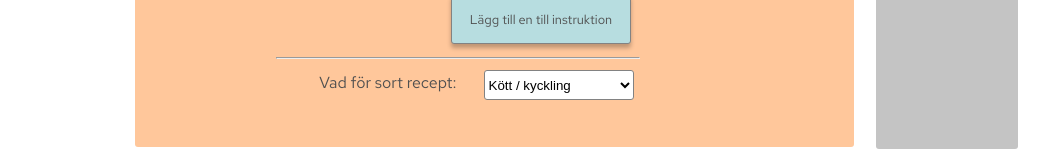
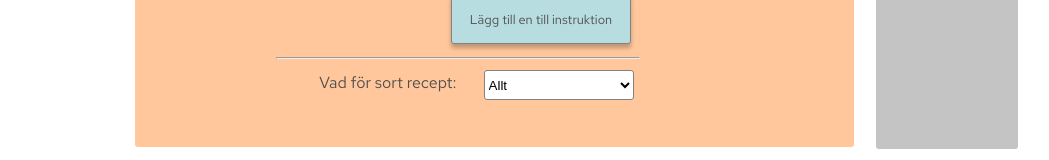
Before and after one commit to RealGobi/Project-X, a React (Create React App) app: page /admin in a window 1280 px wide. Shown: the part 629-789 px from the top of the page, without its empty margins (110-1159 px from the left). Built offline with nearby package versions, Linux system fonts and the light colour scheme; no server answers.

Commit message:
refactor 4 hours work to 4 secunds...

```diff
--- a/src/pages/Admin.js
+++ b/src/pages/Admin.js
@@ -53,21 +53,7 @@ const Admin = (getState) => {
   const Rubrik = 'Ingredienser:';
   const Rubrik2 = 'Instruktioner:';
 
-  const emptyDynamicInput = () => {
-    while (ingredients.length > 1) {
-      ingredients.pop();
-    }
-    setIngredients([
-      { ...blankState }]);
-
-    while (instructions.length > 1) {
-      instructions.pop();
-    }
-    setInstructions([
-      { ...blankStateInst }]);
-  };
-
-  const handleAddRecipe = () => {
+  const handleAddRecipe = (e) => {
     let recipeToDb = {
       title,
       description,
@@ -80,7 +66,6 @@ const Admin = (getState) => {
       instructions,
     };
     store.dispatch(addRecipe(recipeToDb));
-    emptyDynamicInput();
     recipeToDb = null;
     setTitle('');
     setDesc('');
@@ -88,7 +73,11 @@ const Admin = (getState) => {
     setCategory2('');
     setImageLink('');
     setTime('');
-    setFoodType('Kött / kyckling');
+    setFoodType('');
+    setIngredients([
+      { ...blankState }]);
+    setInstructions([
+      { ...blankStateInst }]);
   };
 
   const deleteRec = (id) => {
@@ -157,12 +146,12 @@ const Admin = (getState) => {
           />
           <hr />
           {/* <label htmlFor="rating">Betyg 1-5:<input type="text" name="rating" /></label> */}
-          <label htmlFor="Foodtype" className="foodtype">Vad för sort recept:
+          <label htmlFor="Foodtype" defaultValue={1} className="foodtype">Vad för sort recept:
             <select className="portioner" onChange={(e) => { setFoodType(e.target.value); }}>
-              <option value="All">Kött / kyckling</option>
-              <option value="Fisk">Fisk</option>
-              <option value="Vegetarian">Vegetarian</option>
-              <option value="Vegan">Vegan</option>
+              <option value={1}>Allt</option>
+              <option value={2}>Fisk</option>
+              <option value={3}>Vegetarian</option>
+              <option value={4}>Vegan</option>
             </select>
           </label>
         </form>
@@ -175,7 +164,7 @@ const Admin = (getState) => {
         <div>
           {
               recipes.sort(sortByName).map(rec => (
-              <div key={rec._id} className="listrow">
+                <div key={rec._id} className="listrow">
                 <span className="admin-title">{rec.title}</span>
                 <span className="editbtn" role="button" alt="edit" />
                 <span className="deletebtn" role="button" alt="delete" onClick={() => { deleteRec(rec._id); }} />
```
